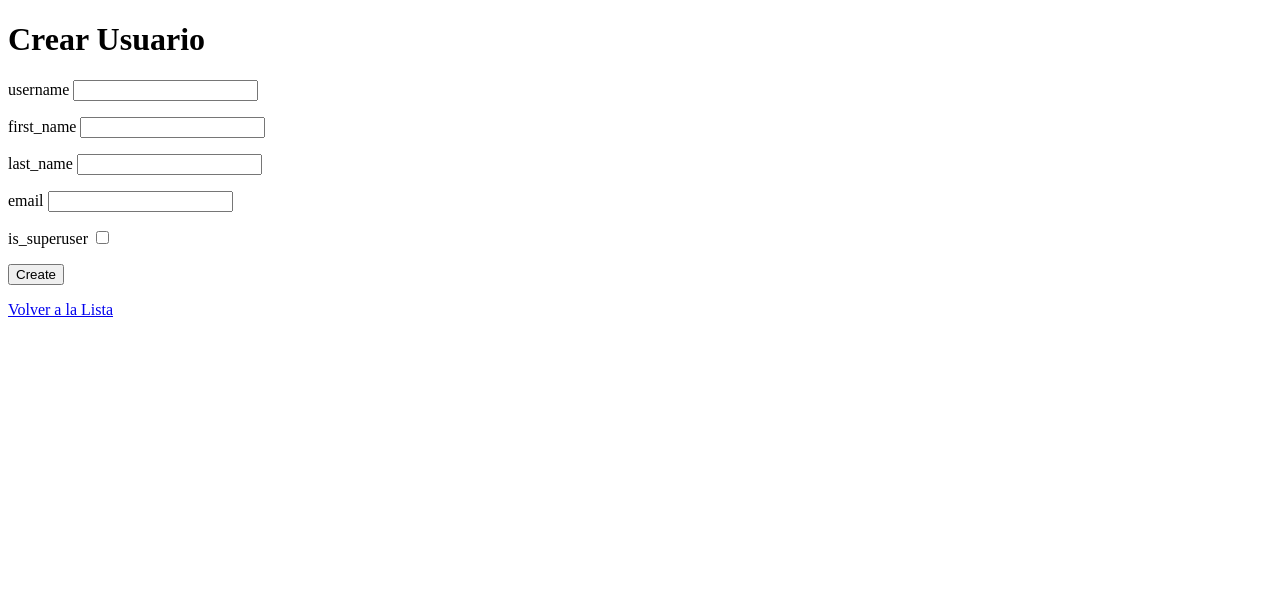
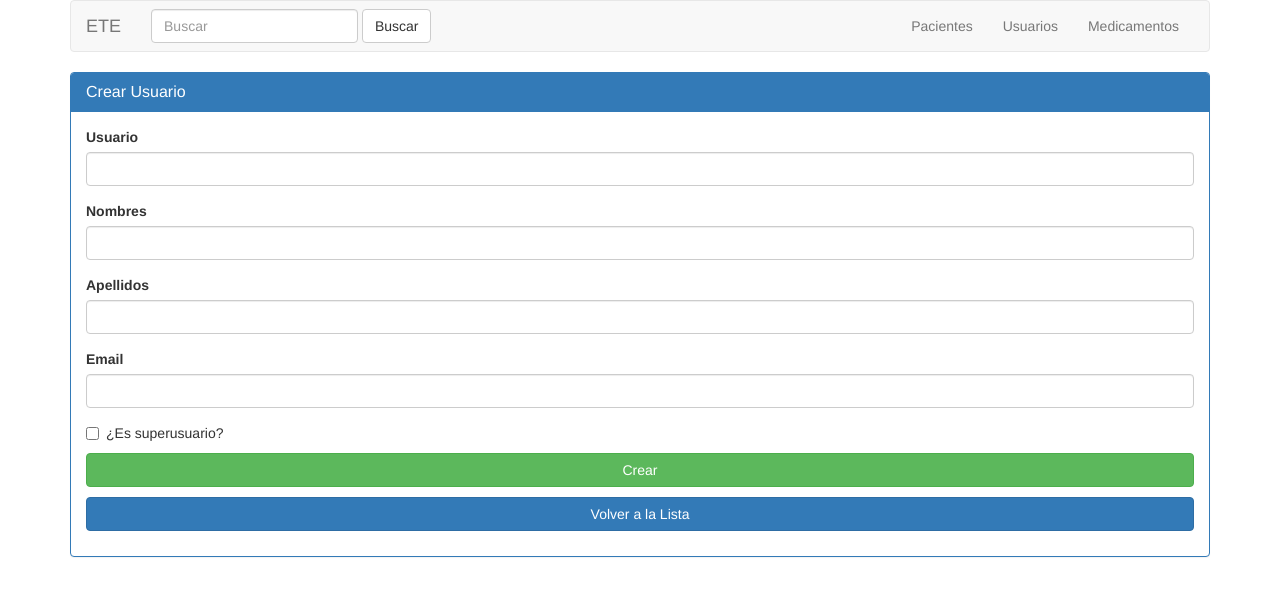
Before and after one commit to dgnest/hospital, a Django app: template hospital/templates/expose_the_user/create.html in a window 1280 px wide. Shown: the top 596 px of the page. Run offline with Django 3.2, Linux system fonts and the light colour scheme; the template is opened without the code that fills it, so the values that code supplies are empty; parts of the project's set-up code (start-up, migrations or seed data) failed here and were passed over; some libraries are stand-ins or nearby versions.

Commit message:
fix some typos. Edit create user template.

```diff
--- a/hospital/templates/base.html
+++ b/hospital/templates/base.html
@@ -32,11 +32,10 @@
           <a class="navbar-brand" href="#">ETE</a>
         </div>
 
-        <!-- Collect the nav links, forms, and other content for toggling -->
         <div class="collapse navbar-collapse" id="bs-example-navbar-collapse-1">
           <form class="navbar-form navbar-left" role="search">
             <div class="form-group">
-              <input type="text" class="form-control" placeholder="Search">
+              <input type="text" class="form-control" placeholder="Buscar">
             </div>
             <button type="submit" class="btn btn-default">Buscar</button>
           </form>
@@ -53,7 +52,6 @@
             </li>
           </ul>
         </div>
-        <!-- /.navbar-collapse -->
 
       </div>
     </nav>
--- a/hospital/templates/expose_the_user/create.html
+++ b/hospital/templates/expose_the_user/create.html
@@ -1,50 +1,51 @@
-<!DOCTYPE html>
-<html>
+{% extends "base.html" %}
+{% load staticfiles %}
 
-<head>
-  <meta charset="utf-8">
-  <meta http-equiv="X-UA-Compatible" content="IE=edge">
-  <title></title>
-  <link rel="stylesheet" href="">
-</head>
+{% block content %}
 
-<body>
+<div class="panel panel-primary">
 
-  <h1>Crear Usuario</h1>
-  <form action="" method="post">
-    {% csrf_token %}
-    <p>
-      <label for="">username</label>
-      <input name="username" type="text">
-    </p>
+  <div class="panel-heading">
+    <h1 class="panel-title">Crear Usuario</h1>
+  </div>
+
+  <article class="panel-body">
+    <form action="" method="post" role="form">
+      {% csrf_token %}
+      <div class="form-group">
+        <label for="">Usuario</label>
+        <input name="username" type="text" class="form-control">
+      </div>
+
+      <div class="form-group">
+        <label for="">Nombres</label>
+        <input name="first_name" type="text" class="form-control">
+      </div>
+
+      <div class="form-group">
+        <label for="">Apellidos</label>
+        <input name="last_name" type="text" class="form-control">
+      </div>
+
+      <div class="form-group">
+        <label for="">Email</label>
+        <input name="email" type="email" class="form-control">
+      </div>
+
+      <div class="checkbox">
+        <label>
+          <input name="is_superuser" type="checkbox"> ¿Es superusuario?
+        </label>
+      </div>
+
+      <p>
+        <button type="submit" class="btn btn-success btn-block"/> Crear</button>
+      </p>
+    </form>
 
     <p>
-      <label for="">first_name</label>
-      <input name="first_name" type="text">
+      <a href="{% url 'user_app:users-list' %}" class="btn btn-primary btn-block"> Volver a la Lista </a>
     </p>
+  </article>
 
-    <p>
-      <label for="">last_name</label>
-      <input name="last_name" type="text">
-    </p>
-
-    <p>
-      <label for="">email</label>
-      <input name="email" type="email">
-    </p>
-
-    <p>
-      <label for="">is_superuser</label>
-      <input name="is_superuser" type="checkbox">
-    </p>
-
-    <input type="submit" value="Create" />
-  </form>
-
-  <p>
-    <a href="{% url 'user_app:users-list' %}"> Volver a la Lista </a>
-  </p>
-
-</body>
-
-</html>
+{% endblock content %}
```
Also changed, not shown: hospital/templates/expose_the_user/list.html (+6 -5 lines), hospital/templates/patient/list.html (+6 -4 lines).
